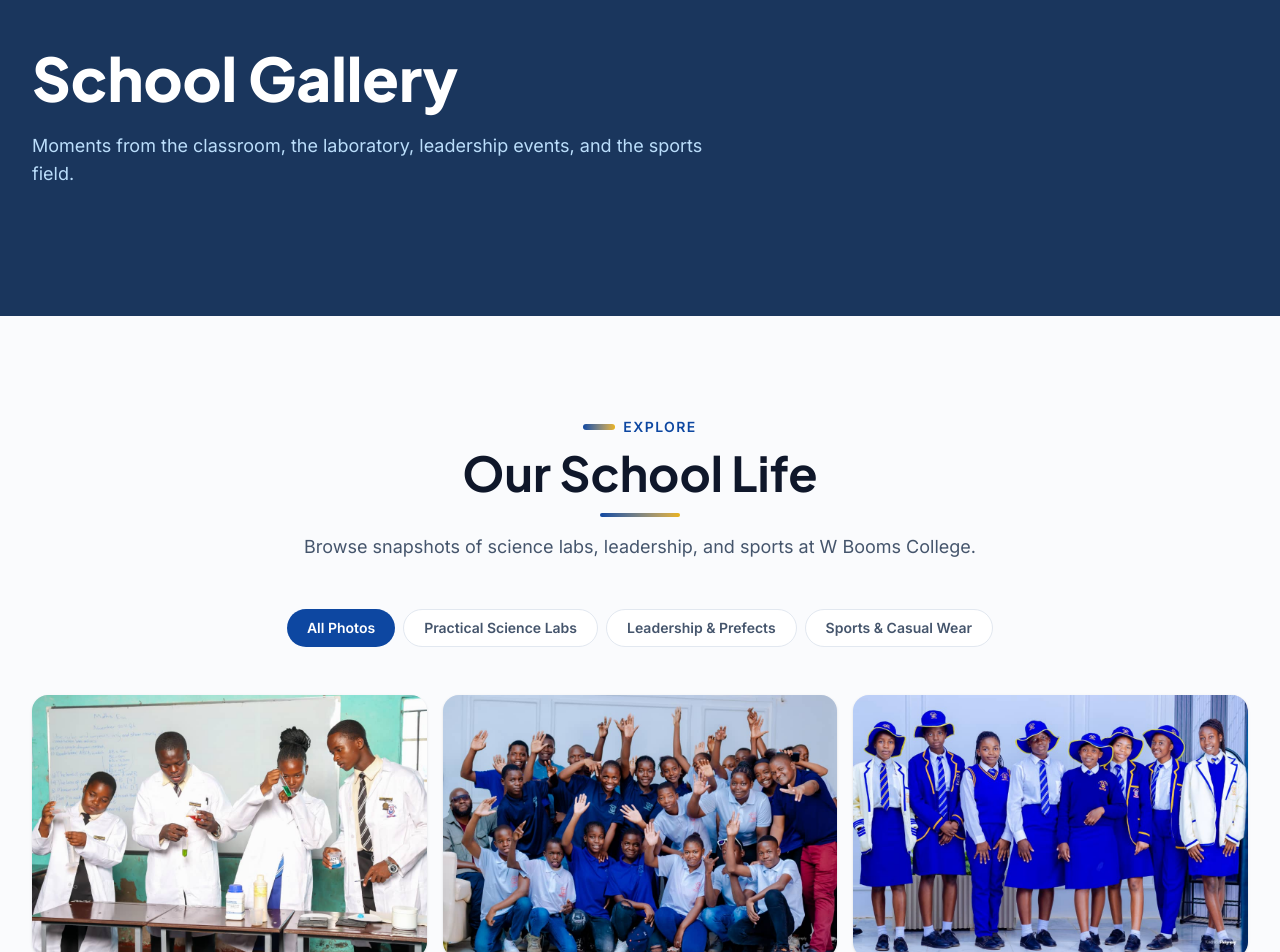
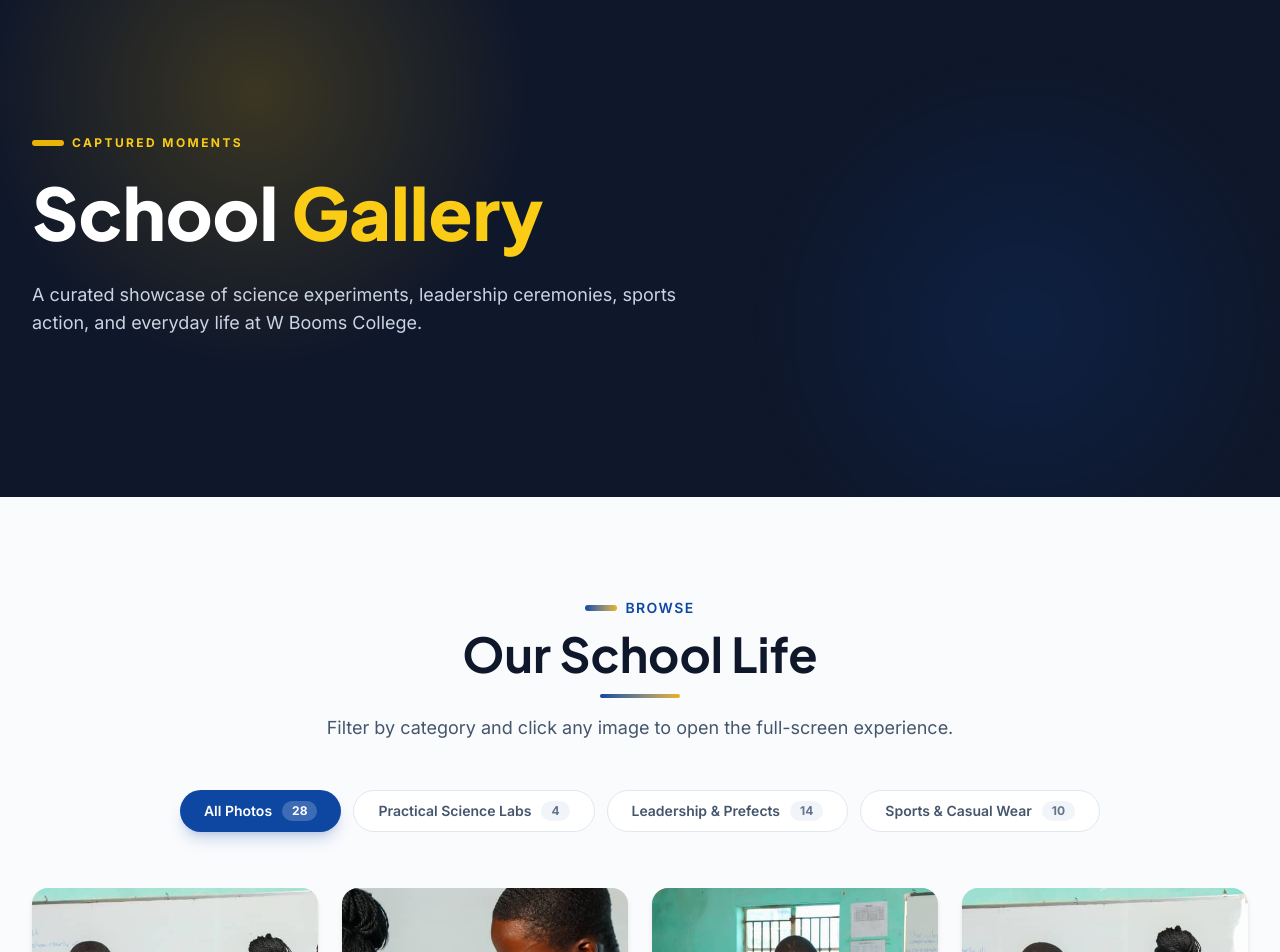
Before and after one commit to Kuda-ux/wbooms-college, a Next.js app: page /gallery in a window 1280 px wide. Shown: the part 80-1032 px from the top of the page. Built offline with nearby package versions, Linux system fonts and the light colour scheme.

Commit message:
World-class gallery: filter chips, cinematic hover cards, keyboard lightbox slideshow

```diff
--- a/app/_components/GalleryClient.tsx
+++ b/app/_components/GalleryClient.tsx
@@ -1,20 +1,25 @@
 'use client';
 
-import { useState, useMemo } from 'react';
+import { useState, useMemo, useCallback, useEffect } from 'react';
 import Image from 'next/image';
 import { motion, AnimatePresence } from 'framer-motion';
-import { X } from 'lucide-react';
+import { X, ChevronLeft, ChevronRight, ZoomIn } from 'lucide-react';
 import { allImages, scienceImages, formalImages, sportsImages, type GalleryCategory } from '../data/gallery';
 import { SectionHeading } from './SectionHeading';
+import { cn } from '../_lib/utils';
 
-type Tab = { key: GalleryCategory; label: string };
+const tabs: { key: GalleryCategory; label: string; count: number }[] = [
+  { key: 'all', label: 'All Photos', count: allImages.length },
+  { key: 'science', label: 'Practical Science Labs', count: scienceImages.length },
+  { key: 'formal', label: 'Leadership & Prefects', count: formalImages.length },
+  { key: 'sports', label: 'Sports & Casual Wear', count: sportsImages.length },
+];
 
-const tabs: Tab[] = [
-  { key: 'all', label: 'All Photos' },
-  { key: 'science', label: 'Practical Science Labs' },
-  { key: 'formal', label: 'Leadership & Prefects' },
-  { key: 'sports', label: 'Sports & Casual Wear' },
-];
+const categoryMeta: Record<Exclude<GalleryCategory, 'all'>, { label: string }> = {
+  science: { label: 'Science Lab' },
+  formal: { label: 'Leadership' },
+  sports: { label: 'Sports' },
+};
 
 export function GalleryClient() {
   const [active, setActive] = useState<GalleryCategory>('all');
@@ -34,65 +39,150 @@ export function GalleryClient() {
     [active, categoryMap]
   );
 
+  const currentIndex = useMemo(() => {
+    if (!lightbox) return -1;
+    return filtered.findIndex((img) => img.src === lightbox);
+  }, [lightbox, filtered]);
+
+  const getCategory = useCallback(
+    (src: string) => {
+      if (categoryMap.science.has(src)) return 'science';
+      if (categoryMap.formal.has(src)) return 'formal';
+      if (categoryMap.sports.has(src)) return 'sports';
+      return null;
+    },
+    [categoryMap]
+  );
+
+  const next = useCallback(() => {
+    if (currentIndex < 0 || !lightbox) return;
+    const idx = (currentIndex + 1) % filtered.length;
+    setLightbox(filtered[idx].src);
+  }, [currentIndex, filtered, lightbox]);
+
+  const prev = useCallback(() => {
+    if (currentIndex < 0 || !lightbox) return;
+    const idx = (currentIndex - 1 + filtered.length) % filtered.length;
+    setLightbox(filtered[idx].src);
+  }, [currentIndex, filtered, lightbox]);
+
+  useEffect(() => {
+    if (lightbox) {
+      document.body.style.overflow = 'hidden';
+    } else {
+      document.body.style.overflow = '';
+    }
+    return () => {
+      document.body.style.overflow = '';
+    };
+  }, [lightbox]);
+
+  useEffect(() => {
+    const onKey = (e: KeyboardEvent) => {
+      if (!lightbox) return;
+      if (e.key === 'Escape') setLightbox(null);
+      if (e.key === 'ArrowRight') next();
+      if (e.key === 'ArrowLeft') prev();
+    };
+    window.addEventListener('keydown', onKey);
+    return () => window.removeEventListener('keydown', onKey);
+  }, [lightbox, next, prev]);
+
   return (
     <>
-      <section className='bg-royal-700 py-24 text-white sm:py-32'>
-        <div className='mx-auto max-w-7xl px-4 sm:px-6 lg:px-8'>
-          <h1 className='font-heading text-4xl font-black sm:text-5xl lg:text-6xl'>School Gallery</h1>
-          <p className='mt-6 max-w-2xl text-lg text-royal-100'>
-            Moments from the classroom, the laboratory, leadership events, and the sports field.
+      <section className='relative overflow-hidden bg-charcoal py-32 text-white sm:py-40'>
+        <div className='absolute inset-0 opacity-20' style={{ backgroundImage: 'radial-gradient(circle at 20% 30%, #EAB308 0%, transparent 25%), radial-gradient(circle at 80% 70%, #0D47A1 0%, transparent 25%)' }} />
+        <div className='relative z-10 mx-auto max-w-7xl px-4 pt-12 sm:px-6 lg:px-8'>
+          <motion.div initial={{ opacity: 0, y: 24 }} animate={{ opacity: 1, y: 0 }} transition={{ duration: 0.7 }}>
+            <span className='mb-4 inline-flex items-center gap-2 text-xs font-bold uppercase tracking-[0.2em] text-gold-400'>
+              <span className='h-1.5 w-8 rounded-full bg-gold-500' />
+              Captured Moments
+            </span>
+            <h1 className='font-heading text-5xl font-black leading-tight sm:text-6xl lg:text-7xl'>
+              School <span className='text-gold-400'>Gallery</span>
+            </h1>
+            <p className='mt-6 max-w-2xl text-lg text-slate-300'>
+              A curated showcase of science experiments, leadership ceremonies, sports action, and everyday life at W Booms College.
             </p>
+          </motion.div>
         </div>
       </section>
 
       <section className='py-20 sm:py-24'>
         <div className='mx-auto max-w-7xl px-4 sm:px-6 lg:px-8'>
-          <SectionHeading centered eyebrow='Explore' title='Our School Life' subtitle='Browse snapshots of science labs, leadership, and sports at W Booms College.' />
+          <SectionHeading centered eyebrow='Browse' title='Our School Life' subtitle='Filter by category and click any image to open the full-screen experience.' />
 
-          <div className='mt-10 flex flex-wrap justify-center gap-2'>
+          <div className='mt-10 flex flex-wrap justify-center gap-3'>
             {tabs.map((tab) => (
               <button
                 key={tab.key}
                 onClick={() => setActive(tab.key)}
-                className={`rounded-full px-5 py-2 text-sm font-semibold transition-colors ${
-                  active === tab.key ? 'bg-royal-600 text-white' : 'bg-white text-slate-600 hover:bg-softslate border border-slate-200'
-                }`}
+                className={cn(
+                  'group inline-flex items-center gap-2.5 rounded-full px-6 py-2.5 text-sm font-semibold transition-all',
+                  active === tab.key
+                    ? 'bg-royal-600 text-white shadow-lg shadow-royal-600/20'
+                    : 'border border-slate-200 bg-white text-slate-600 hover:border-royal-200 hover:bg-royal-50'
+                )}
               >
                 {tab.label}
+                <span
+                  className={cn(
+                    'rounded-full px-2.5 py-0.5 text-xs font-bold transition-colors',
+                    active === tab.key ? 'bg-white/20 text-white' : 'bg-slate-100 text-slate-500'
+                  )}
+                >
+                  {tab.count}
+                </span>
               </button>
             ))}
           </div>
 
-          <motion.div layout className='mt-12 columns-1 gap-4 sm:columns-2 lg:columns-3'>
+          <motion.div layout className='mt-14 grid grid-cols-1 gap-6 sm:grid-cols-2 lg:grid-cols-3 xl:grid-cols-4'>
             <AnimatePresence mode='popLayout'>
-              {filtered.map((img) => (
-                <motion.button
+              {filtered.map((img, i) => {
+                const category = getCategory(img.src);
+                return (
+                  <motion.div
                     layout
-                  initial={{ opacity: 0, scale: 0.95 }}
-                  animate={{ opacity: 1, scale: 1 }}
+                    initial={{ opacity: 0, y: 24 }}
+                    animate={{ opacity: 1, y: 0 }}
                     exit={{ opacity: 0, scale: 0.95 }}
-                  transition={{ duration: 0.3 }}
+                    transition={{ duration: 0.4, delay: i * 0.04 }}
                     key={img.src}
                     onClick={() => setLightbox(img.src)}
-                  className='mb-4 block w-full overflow-hidden rounded-2xl bg-slate-100 shadow-sm break-inside-avoid'
+                    className='group relative aspect-[3/4] cursor-pointer overflow-hidden rounded-2xl bg-slate-100 shadow-md'
                   >
                     <Image
                       src={img.src}
                       alt={img.alt}
-                    width={600}
-                    height={450}
-                    className='w-full object-cover transition-transform duration-500 hover:scale-105'
-                    sizes='(max-width: 640px) 100vw, (max-width: 1024px) 50vw, 33vw'
+                      fill
+                      className='object-cover transition-transform duration-700 ease-out group-hover:scale-110'
+                      sizes='(max-width: 640px) 100vw, (max-width: 1024px) 50vw, 25vw'
                     />
-                </motion.button>
-              ))}
+                    <div className='pointer-events-none absolute inset-0 bg-gradient-to-t from-charcoal/85 via-charcoal/20 to-transparent opacity-0 transition-opacity duration-300 group-hover:opacity-100' />
+                    <div className='pointer-events-none absolute inset-0 flex items-center justify-center opacity-0 transition-all duration-300 group-hover:opacity-100'>
+                      <div className='flex h-16 w-16 items-center justify-center rounded-full border border-white/30 bg-white/20 backdrop-blur-md shadow-xl transition-transform duration-300 group-hover:scale-100 scale-75'>
+                        <ZoomIn className='h-7 w-7 text-white' />
+                      </div>
+                    </div>
+                    <div className='pointer-events-none absolute bottom-0 left-0 right-0 p-5 opacity-0 transition-all duration-300 ease-out group-hover:translate-y-0 group-hover:opacity-100 translate-y-4'>
+                      {category && (
+                        <span className='inline-block rounded-full bg-gold-500 px-3 py-1 text-xs font-bold uppercase tracking-wider text-charcoal'>
+                          {categoryMeta[category].label}
+                        </span>
+                      )}
+                      <p className='mt-2 font-heading text-lg font-bold text-white'>W Booms College</p>
+                    </div>
+                  </motion.div>
+                );
+              })}
             </AnimatePresence>
           </motion.div>
         </div>
       </section>
 
       <AnimatePresence>
-        {lightbox && (
+        {lightbox && currentIndex >= 0 && (
           <motion.div
             initial={{ opacity: 0 }}
             animate={{ opacity: 1 }}
@@ -101,20 +191,56 @@ export function GalleryClient() {
             onClick={() => setLightbox(null)}
           >
             <button
-              className='absolute right-4 top-4 rounded-full bg-white/10 p-2 text-white hover:bg-white/20'
+              className='absolute right-5 top-5 z-20 rounded-full bg-white/10 p-3 text-white transition-colors hover:bg-white/20'
               onClick={() => setLightbox(null)}
               aria-label='Close lightbox'
             >
               <X className='h-6 w-6' />
             </button>
-            <div className='relative h-full max-h-[85vh] w-full max-w-5xl'>
+
+            <button
+              className='absolute left-4 top-1/2 z-20 -translate-y-1/2 rounded-full bg-white/10 p-3 text-white transition-colors hover:bg-white/20 sm:left-8'
+              onClick={(e) => { e.stopPropagation(); prev(); }}
+              aria-label='Previous image'
+            >
+              <ChevronLeft className='h-7 w-7' />
+            </button>
+
+            <button
+              className='absolute right-4 top-1/2 z-20 -translate-y-1/2 rounded-full bg-white/10 p-3 text-white transition-colors hover:bg-white/20 sm:right-8'
+              onClick={(e) => { e.stopPropagation(); next(); }}
+              aria-label='Next image'
+            >
+              <ChevronRight className='h-7 w-7' />
+            </button>
+
+            <div className='relative z-10 w-full max-w-6xl' onClick={(e) => e.stopPropagation()}>
+              <AnimatePresence mode='wait'>
+                <motion.div
+                  key={lightbox}
+                  initial={{ opacity: 0, scale: 0.96 }}
+                  animate={{ opacity: 1, scale: 1 }}
+                  exit={{ opacity: 0, scale: 0.96 }}
+                  transition={{ duration: 0.25 }}
+                  className='relative aspect-[4/3] w-full'
+                >
                   <Image
                     src={lightbox}
                     alt='Gallery preview'
                     fill
                     className='object-contain'
                     sizes='100vw'
+                    priority
                   />
+                </motion.div>
+              </AnimatePresence>
+
+              <div className='mt-4 flex items-center justify-between text-white'>
+                <p className='font-heading text-lg font-semibold'>W Booms College Gallery</p>
+                <p className='text-sm text-white/70'>
+                  {currentIndex + 1} <span className='mx-1'>/</span> {filtered.length}
+                </p>
+              </div>
             </div>
           </motion.div>
         )}
```
Lines whose indentation alone changed are shown as unchanged.
